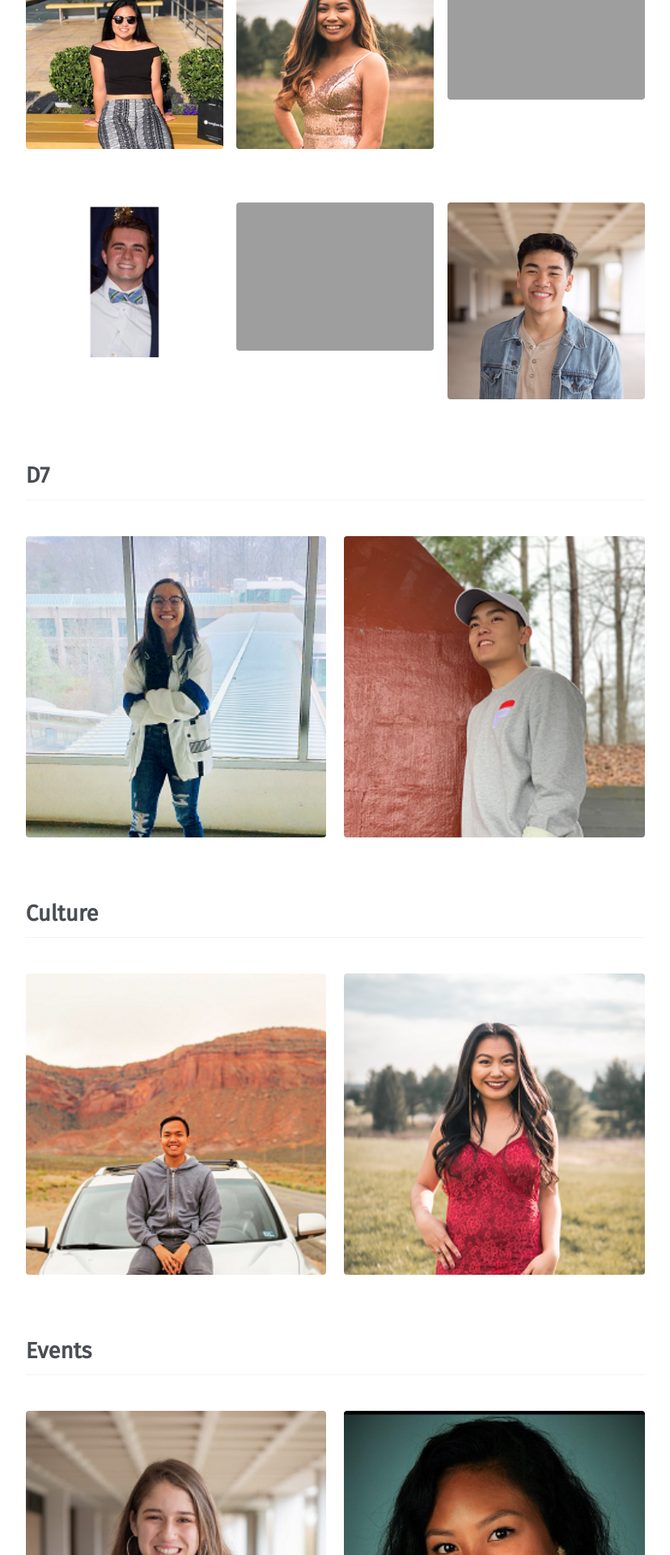
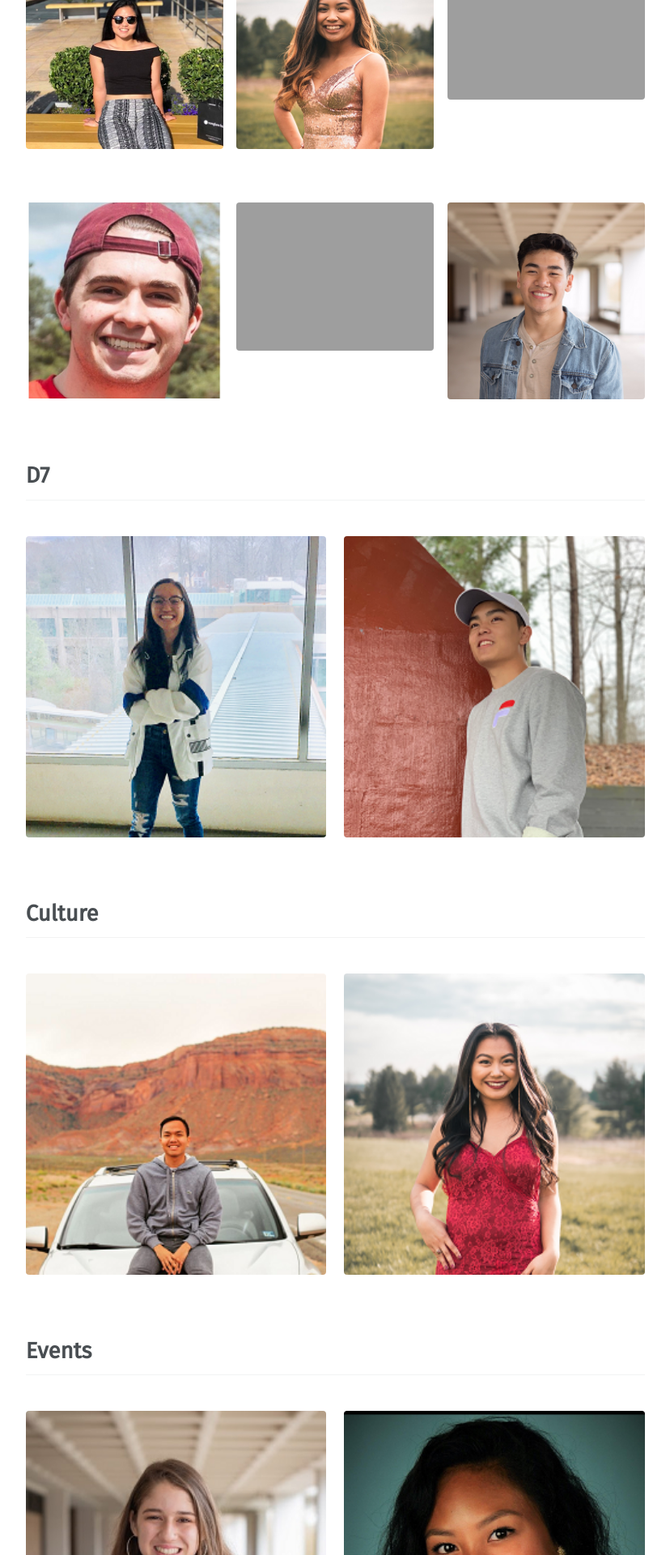
Before and after one commit to vtfasa/vtfasa.github.io, a Jekyll site: the page built from _pages/officers.md, in a window 1280 px wide. Shown: the part 1433-3353 px from the top of the page at 81% size, without its empty margins (252-1080 px from the left). Built offline with Jekyll 4.4.1, drawn with Linux system fonts in a browser that asks for light colours; some web fonts are replaced.

Commit message:
updateDavid

```diff
--- a/_pages/officers.md
+++ b/_pages/officers.md
@@ -26,7 +26,7 @@ e_board1:
 # eboard gallery 2 (treasurer and historians)
 e_board2:
   - url: /officers/eboard/
-    image_path: /assets/images/officers/david2.png
+    image_path: /assets/images/officers/david2.PNG
     alt: "David Brighton, Treasurer"
   - url: /officers/eboard/
     image_path: /assets/images/officers/shawn2.png
```
Also changed, not shown: assets/images/officers/david2.PNG.
